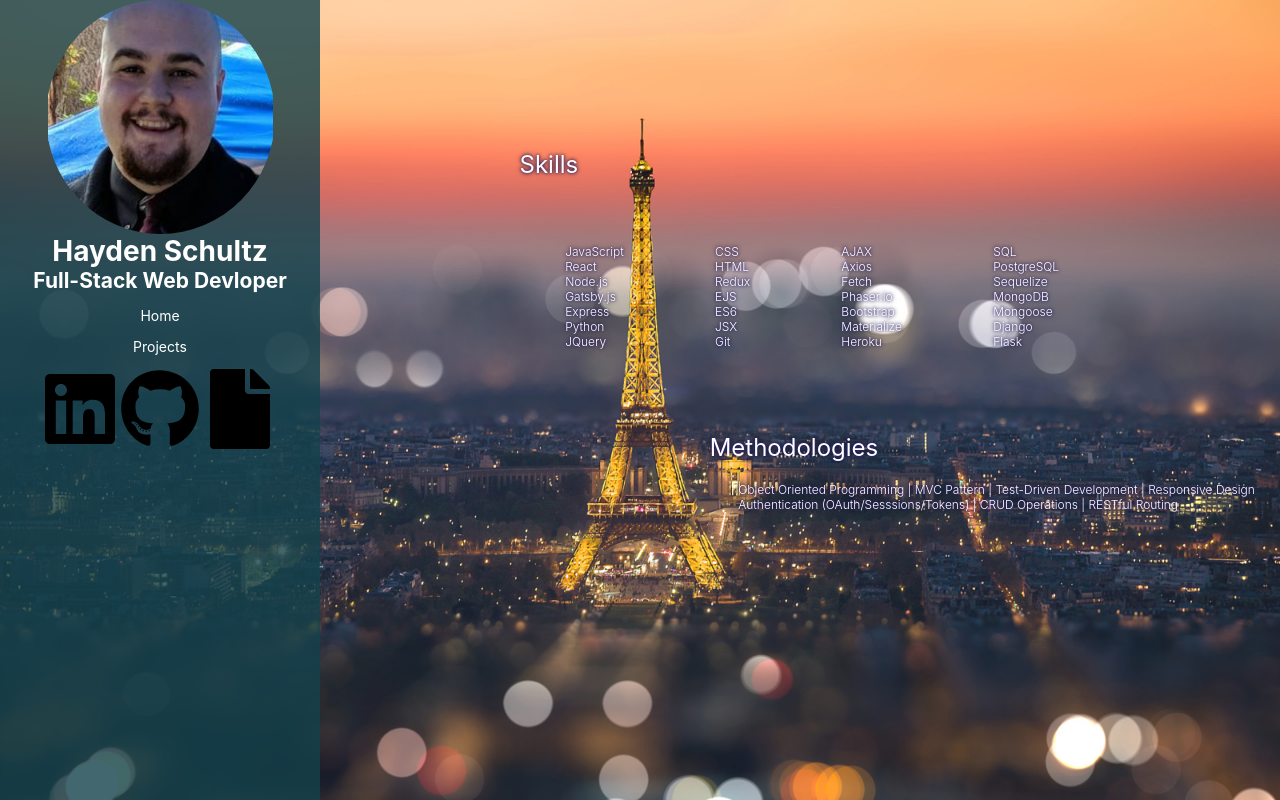
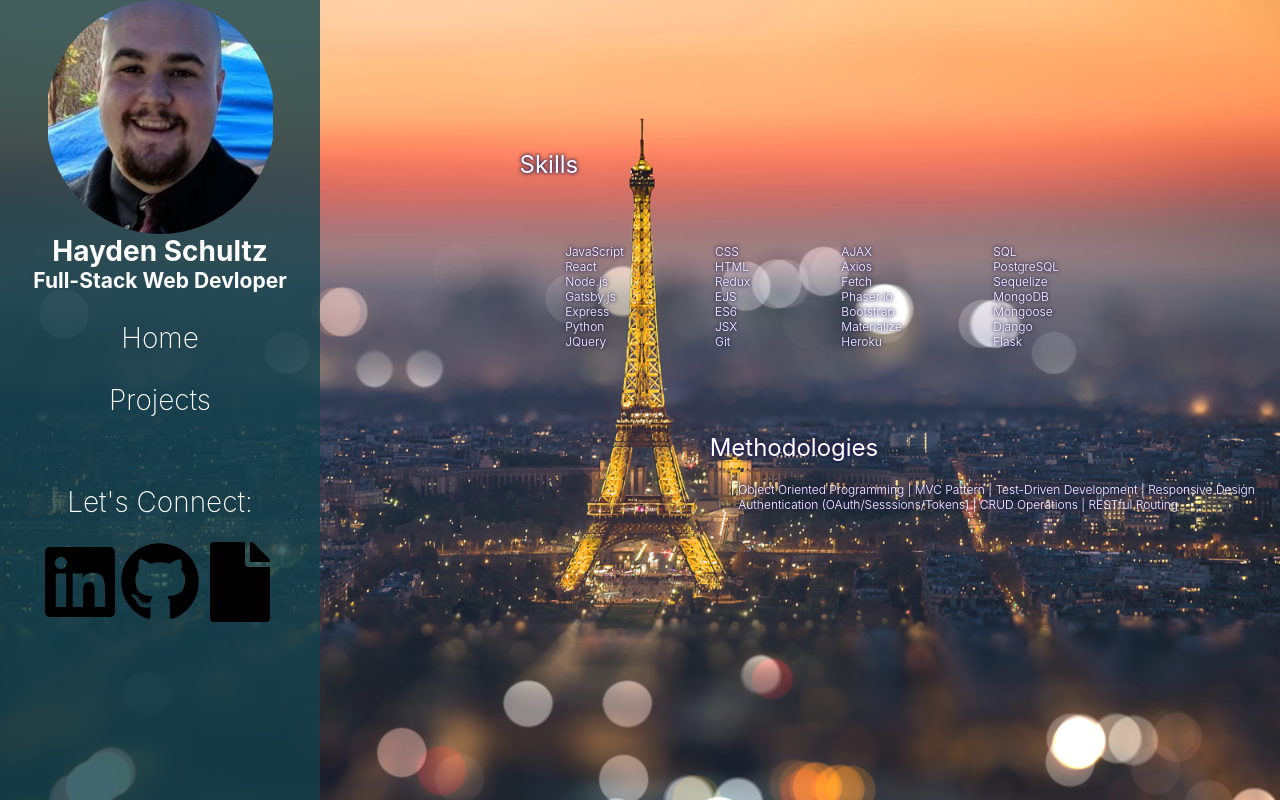
Before and after one commit to kellogsfrost/Portfolio, a React (Create React App) app: page /About in a window 1280 px wide. Built offline with nearby package versions, Linux system fonts and the light colour scheme.

Commit message:
working on style

```diff
--- a/src/About.tsx
+++ b/src/About.tsx
@@ -23,11 +23,13 @@ const About: React.FC = () =>{
           <h1 className="Name">Hayden Schultz</h1>
           <h2 className="Description">Full-Stack Web Devloper</h2>
           <Link to={'/'}>
-            <p>Home</p>
+            <p className="sideText">Home</p>
           </Link>
           <Link to={'/Project'}>
-            <p>Projects</p>
+            <p className="sideText">Projects</p>
          </Link>
+         <br></br>
+        <h2 className="connect">Let's Connect:</h2>
          <a href="https://www.linkedin.com/in/hayden-schultz/" target="blank">
             <img className="Svg" src={linkdin}  alt=""/>
         </a>
--- a/src/App.css
+++ b/src/App.css
@@ -149,7 +149,7 @@ p{
   background: url(ship.png) center no-repeat #bababa;
   background-size: cover;
   height: 430px;
-  width: 1100px;
+  width: 1000px;
   display: inline-block;
   margin-left: 5%;
 }
@@ -202,3 +202,11 @@ p{
   font-size: 2em;
   font-weight: 400;
 }
+.sideText{
+  font-size: 2em;
+  font-weight: 200;
+}
+.connect{
+  font-size: 2em;
+  font-weight: 200;
+}
--- a/src/Home.tsx
+++ b/src/Home.tsx
@@ -21,11 +21,13 @@ const Home: React.FC = () => {
         <h1 className="Name">Hayden Schultz</h1>
         <h2 className="Description">Full-Stack Web Devloper</h2>
         <Link to={'/About'}>
-          <p>About Me</p>
+          <p className="sideText">Skills</p>
         </Link>
         <Link to={'/Project'}>
-          <p>Projects</p>
+          <p className="sideText">Projects</p>
         </Link>
+        <br></br>
+        <h2 className="connect">Let's Connect:</h2>
         <a href="https://www.linkedin.com/in/hayden-schultz/" target="blank">
             <img className="Svg" src={linkdin}  alt=""/>
         </a>
--- a/src/Project.tsx
+++ b/src/Project.tsx
@@ -19,11 +19,13 @@ const Project: React.FC = () =>{
           <h1 className="Name">Hayden Schultz</h1>
           <h2 className="Description">Full-Stack Web Devloper</h2>
           <Link to={'/'}>
-            <p>Home</p>
+            <p className="sideText">Home</p>
           </Link>
           <Link to={'/About'}>
-            <p>About Me</p>
+            <p className="sideText">Skills</p>
           </Link>
+          <br></br>
+            <h2 className="connect">Let's Connect:</h2>
           <a href="https://www.linkedin.com/in/hayden-schultz/" target="blank">
             <img className="Svg" src={linkdin}  alt=""/>
         </a>
@@ -36,8 +38,10 @@ const Project: React.FC = () =>{
         </div>
         <div className="ProjectLand">
           <div className="ProjectSectionOne">
+          <a href="https://warforthestars.netlify.com/" target="blank">
               <div className="ProjectOne">
               </div>
+              </a>
               <a href="https://warforthestars.netlify.com/" target="blank">
               <p className="projectName">War for the Stars!</p>
               </a>
```
